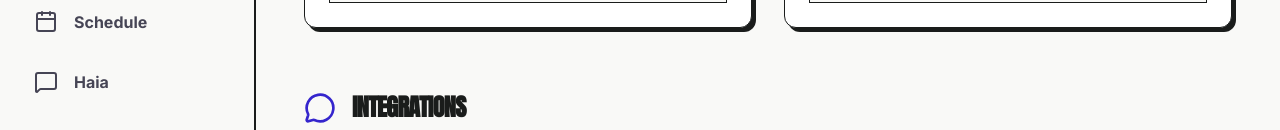
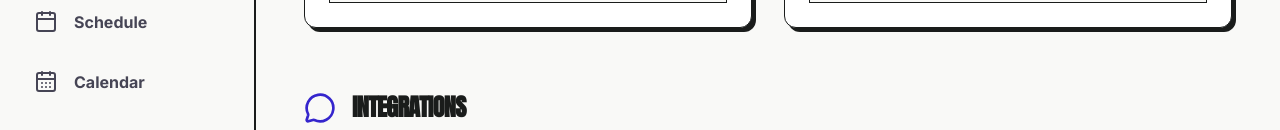
Before and after one commit to Renz5678/Haia, a Next.js app in the folder web/: page /settings in a window 1280 px wide. Shown: the part 408-538 px from the top of the page. Built offline with nearby package versions, Linux system fonts and the light colour scheme; no server answers.

Commit message:
fix: restore access to /calendar view in nav menus

```diff
--- a/web/src/components/Sidebar.tsx
+++ b/web/src/components/Sidebar.tsx
@@ -4,7 +4,7 @@ import React from "react";
 import Link from "next/link";
 import Image from "next/image";
 import { usePathname, useRouter } from "next/navigation";
-import { LayoutDashboard, CheckSquare, RefreshCw, Target, Calendar, MessageSquare, Settings, LogOut } from "lucide-react";
+import { LayoutDashboard, CheckSquare, RefreshCw, Target, Calendar, CalendarDays, MessageSquare, Settings, LogOut } from "lucide-react";
 import { createClient } from "@/lib/supabase/client";
 import { useAuthStore } from "@/store/useAuthStore";
 
@@ -36,6 +36,7 @@ export default function Sidebar() {
     { name: "Habits", href: "/habits", icon: RefreshCw },
     { name: "Goals", href: "/goals", icon: Target },
     { name: "Schedule", href: "/schedule", icon: Calendar },
+    { name: "Calendar", href: "/calendar", icon: CalendarDays },
     { name: "Haia", href: "/chat", icon: MessageSquare },
   ];
 
--- a/web/src/components/TopHeader.tsx
+++ b/web/src/components/TopHeader.tsx
@@ -20,6 +20,7 @@ export default function TopHeader({ onOpenChat }: { onOpenChat?: () => void }) {
     "/habits": "HABITS",
     "/goals": "GOALS",
     "/schedule": "SCHEDULE",
+    "/calendar": "CALENDAR",
     "/chat": "HAIA",
     "/settings": "SETTINGS",
   };
@@ -124,8 +125,7 @@ export default function TopHeader({ onOpenChat }: { onOpenChat?: () => void }) {
           <button className="hidden sm:flex w-10 h-10 md:w-12 md:h-12 rounded-full comic-border bg-white hover:bg-surface-container transition-colors items-center justify-center comic-shadow-sm active:shadow-none active:translate-x-[2px] active:translate-y-[2px]">
             <Bell size={20} />
           </button>
-          {/* Fixed: was pointing to /calendar (404), correct route is /schedule */}
-          <Link href="/schedule" className="w-10 h-10 md:w-12 md:h-12 rounded-full comic-border bg-white hover:bg-surface-container transition-colors flex items-center justify-center comic-shadow-sm active:shadow-none active:translate-x-[2px] active:translate-y-[2px]">
+          <Link href="/calendar" className="w-10 h-10 md:w-12 md:h-12 rounded-full comic-border bg-white hover:bg-surface-container transition-colors flex items-center justify-center comic-shadow-sm active:shadow-none active:translate-x-[2px] active:translate-y-[2px]">
             <Calendar size={20} />
           </Link>
         </div>
```
